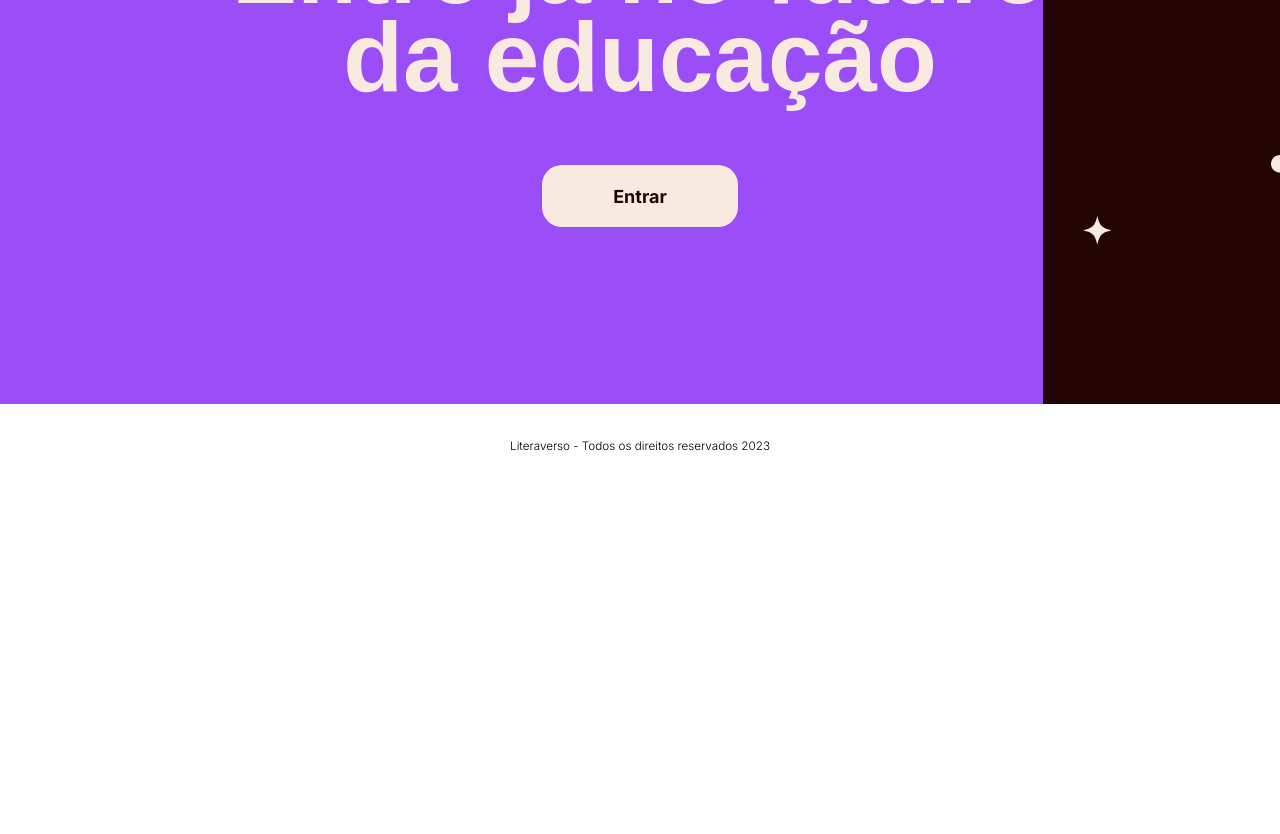
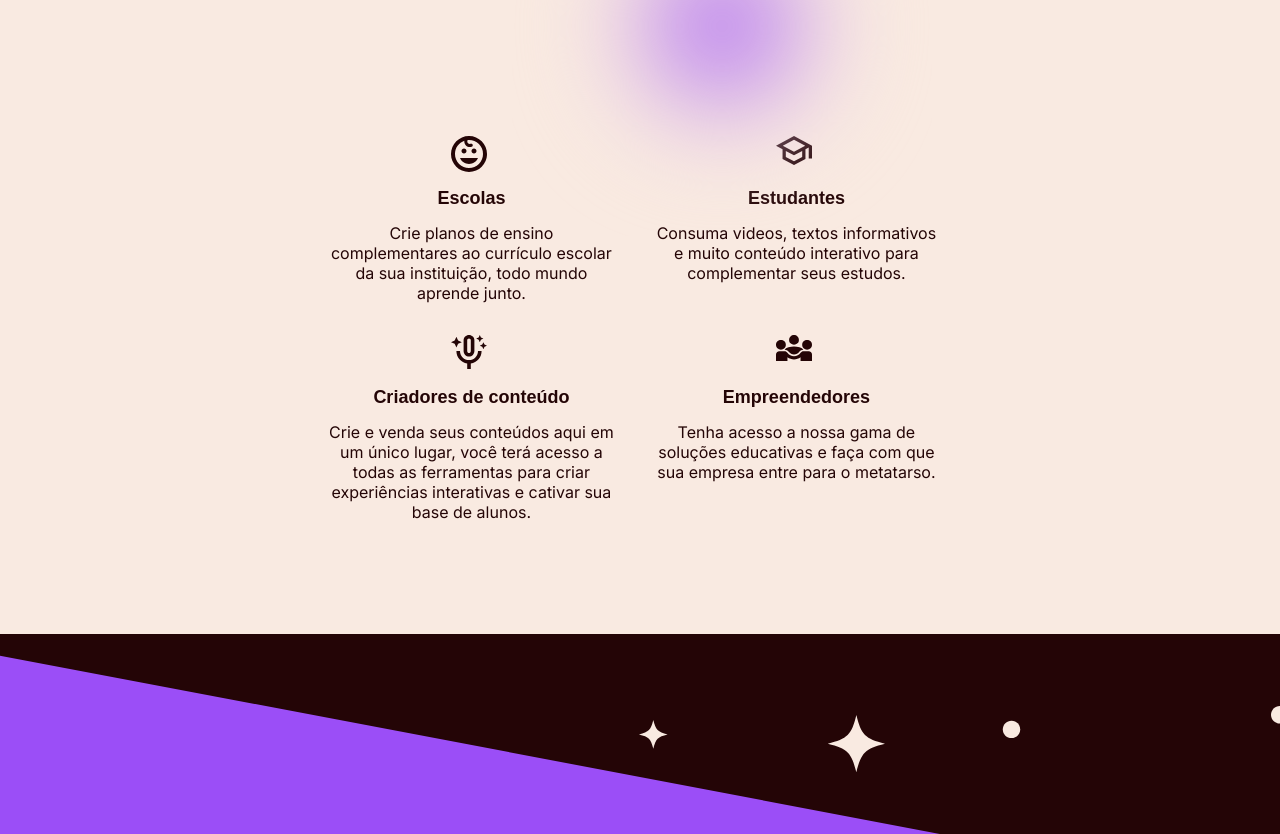
Before and after one commit to glima-dev/fillet-landing-page-test, a React (Create React App) app: page / in a window 1280 px wide. Shown: the part 1900-2734 px from the top of the page. Before the commit the page ends 2385 px from the top, so only its background shows below. Built offline with nearby package versions, Linux system fonts and the light colour scheme; a web font is replaced by a local one.

Commit message:
feat: create info cards section

```diff
--- /dev/null
+++ b/src/pages/LandingPage/InfoCardsSection/index.tsx
@@ -0,0 +1,22 @@
+import { StyledInfoCardsSection, StyledInfoList } from "./styles";
+import InfoCard from "../InfoCard";
+import cardsInfo from "../../../data/data";
+
+const InfoCardsSection = () => {
+  return (
+    <StyledInfoCardsSection>
+      <div className="bgFrame1">
+        <div className="bgElips1"></div>
+        <div className="bgElips2"></div>
+      </div>
+      <h2>Feito para todos</h2>
+      <StyledInfoList>
+        {cardsInfo.map((info, index) => (
+          <InfoCard key={index} {...info} />
+        ))}
+      </StyledInfoList>
+    </StyledInfoCardsSection>
+  );
+};
+
+export default InfoCardsSection;
--- /dev/null
+++ b/src/pages/LandingPage/InfoCardsSection/styles.ts
@@ -0,0 +1,130 @@
+import styled from "styled-components";
+import bgFrame01 from "../../../assets/quadro-1.svg";
+import ellipse1 from "../../../assets/ellipse1.svg";
+import ellipse2 from "../../../assets/ellipse2.svg";
+
+export const StyledInfoCardsSection = styled.section`
+  background-color: var(--soft-peach);
+  min-height: 768px;
+  height: max-content;
+  width: 100%;
+  display: flex;
+  flex-direction: column;
+  align-items: center;
+  position: relative;
+  gap: 114px;
+  padding-bottom: 112px;
+
+  & > h2 {
+    font-size: var(--heading-1);
+    font-family: var(--font-family-2);
+    font-weight: var(--font-weight-1);
+    text-align: center;
+    color: var(--color-brand-2);
+    line-height: 0.9;
+    margin-top: 108px;
+    position: relative;
+    z-index: 3;
+    width: 77%;
+    max-width: 726px;
+
+    @media (min-width: 1300px) {
+      margin-top: 160px;
+    }
+  }
+
+  & .bgFrame1 {
+    background-image: url(${bgFrame01});
+    background-size: cover;
+    background-repeat: no-repeat;
+    background-position: center;
+    position: absolute;
+    top: 0;
+    left: 0;
+    z-index: 1;
+    height: 60%;
+    max-height: 300px;
+    width: 100%;
+
+    & .bgElips1 {
+      background-image: url(${ellipse1});
+      background-size: contain;
+      background-repeat: no-repeat;
+      background-position: center;
+      position: absolute;
+      top: -10%;
+      left: 40%;
+      z-index: 2;
+      height: 75vh;
+      width: 60vw;
+      max-width: 420px;
+    }
+
+    & .bgElips2 {
+      background-image: url(${ellipse2});
+      background-size: contain;
+      background-repeat: no-repeat;
+      background-position: center;
+      position: absolute;
+      top: -92%;
+      left: -10%;
+      z-index: 2;
+      height: 75vh;
+      width: 60vw;
+      max-width: 420px;
+    }
+  }
+
+  @media (min-width: 500px) {
+    & .bgFrame1 > .bgElips1 {
+      top: 10%;
+    }
+  }
+
+  @media (min-width: 651px) {
+    & .bgFrame1 > .bgElips1 {
+      top: 30%;
+    }
+  }
+
+  @media (min-width: 1300px) {
+    & .bgFrame1 {
+      max-height: 60%;
+      max-width: 1460px;
+      left: 50%;
+      transform: translateX(-50%);
+
+      & .bgElips1 {
+        top: -20%;
+        left: 63%;
+      }
+
+      & .bgElips2 {
+        top: -56%;
+        left: 6%;
+      }
+    }
+  }
+`;
+
+export const StyledInfoList = styled.ul`
+  width: max-content;
+  display: grid;
+  grid-template-columns: repeat(1, 310px);
+  margin: 80px auto 0;
+  gap: 56px;
+
+  @media (min-width: 650px) {
+    grid-template-columns: repeat(2, 305px);
+    gap: 32px 20px;
+  }
+
+  @media (min-width: 1300px) {
+    margin: 80 auto;
+  }
+
+  @media (min-width: 1300px) {
+    grid-template-columns: repeat(4, 1fr);
+    justify-items: center;
+  }
+`;
--- a/src/pages/LandingPage/index.tsx
+++ b/src/pages/LandingPage/index.tsx
@@ -4,6 +4,7 @@ import Footer from "../../components/Footer";
 import TopSection from "./TopSection";
 import TopMainSectionContent from "./TopMainSectionContent";
 import BottonSection from "./BottonSection";
+import InfoCardsSection from "./InfoCardsSection";
 
 const LandingPage = () => {
   return (
@@ -16,7 +17,7 @@ const LandingPage = () => {
         <section>
           <TopMainSectionContent />
         </section>
-
+        <InfoCardsSection />
         <BottonSection />
       </main>
       <Footer />
```
